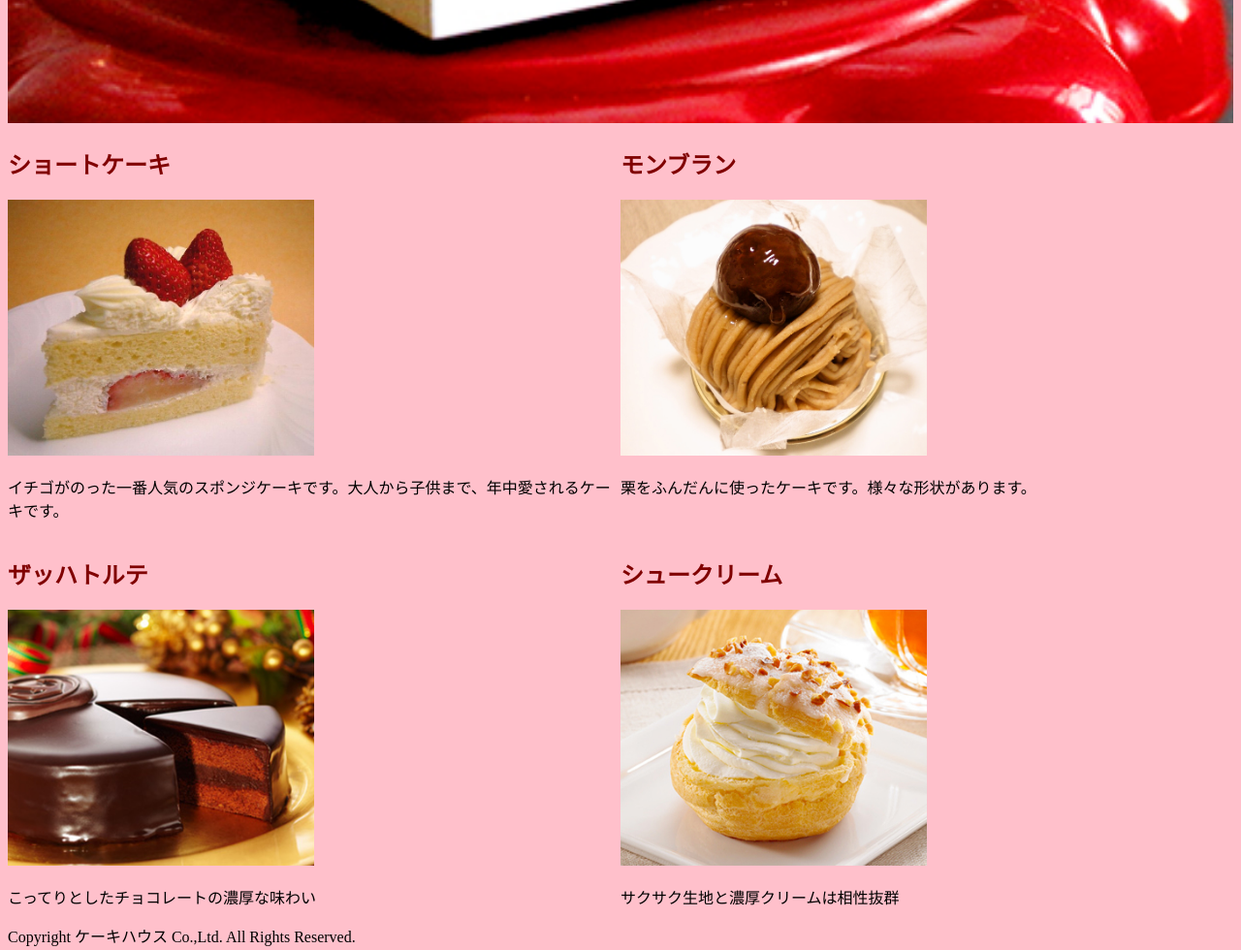
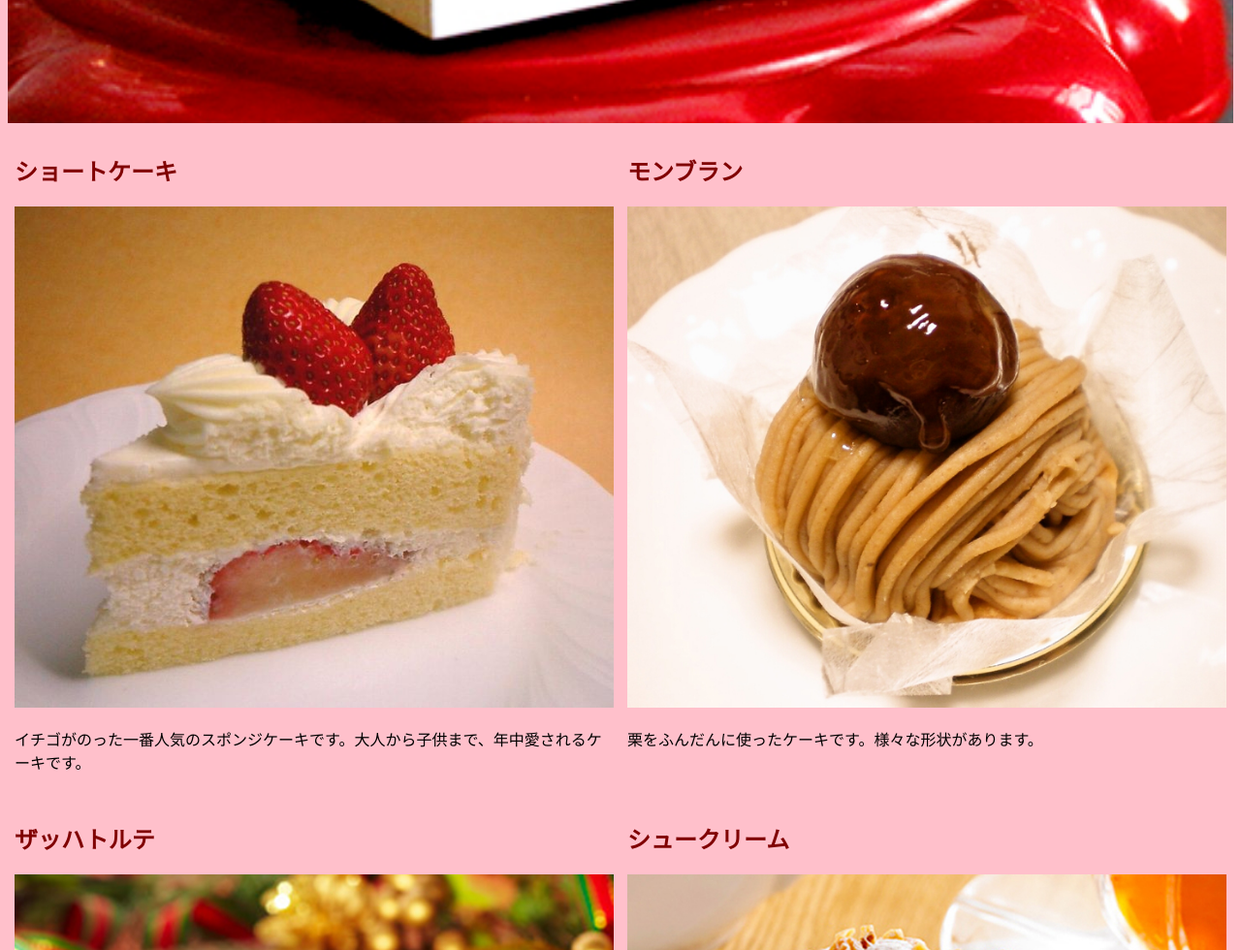
Before and after one commit to gamera1131/2025Visual-Contents-Design03, a plain HTML site: page index.html in a window 1280 px wide. Shown: the part 1060-2040 px from the top of the page at 97% size. Drawn offline with Linux system fonts and the light colour scheme.

Commit message:
画像サイズ大きくしたよ！！

```diff
--- a/index.html
+++ b/index.html
@@ -17,7 +17,7 @@
         <p>甘いものを食べると、脳のなかで｢幸せホルモン｣といわれる</p>
         <p>セロトニンが増えていると考えられています。</p>
     </header>
-    <img src="images/shop.jpg">
+    <img src="images/shop.jpg" alt="ショップ">
     <div class="cakebox">
         <div class="cakes">
             <h2>ショートケーキ</h2>
--- a/style.css
+++ b/style.css
@@ -23,11 +23,11 @@ img{
     width: 100%;
 }
 .cakes img{
-    max-width: 50%;
+    max-width: 100%;
 }
 .cakes{
-
-    width:50%;
+    width:calc(50% - 14px);
+    margin: 7px;
 }
 .cakebox{
     display:flex;
```
